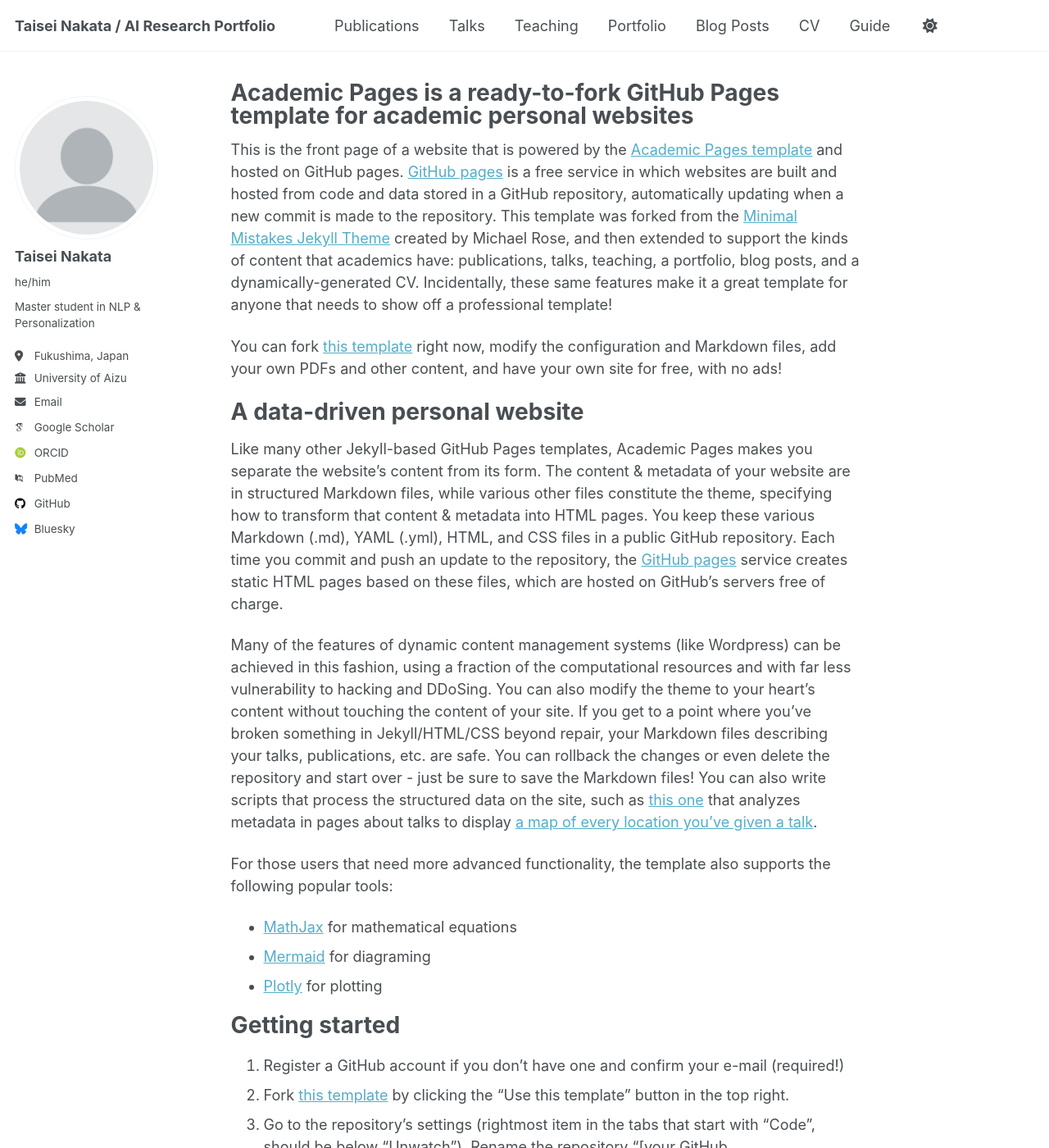
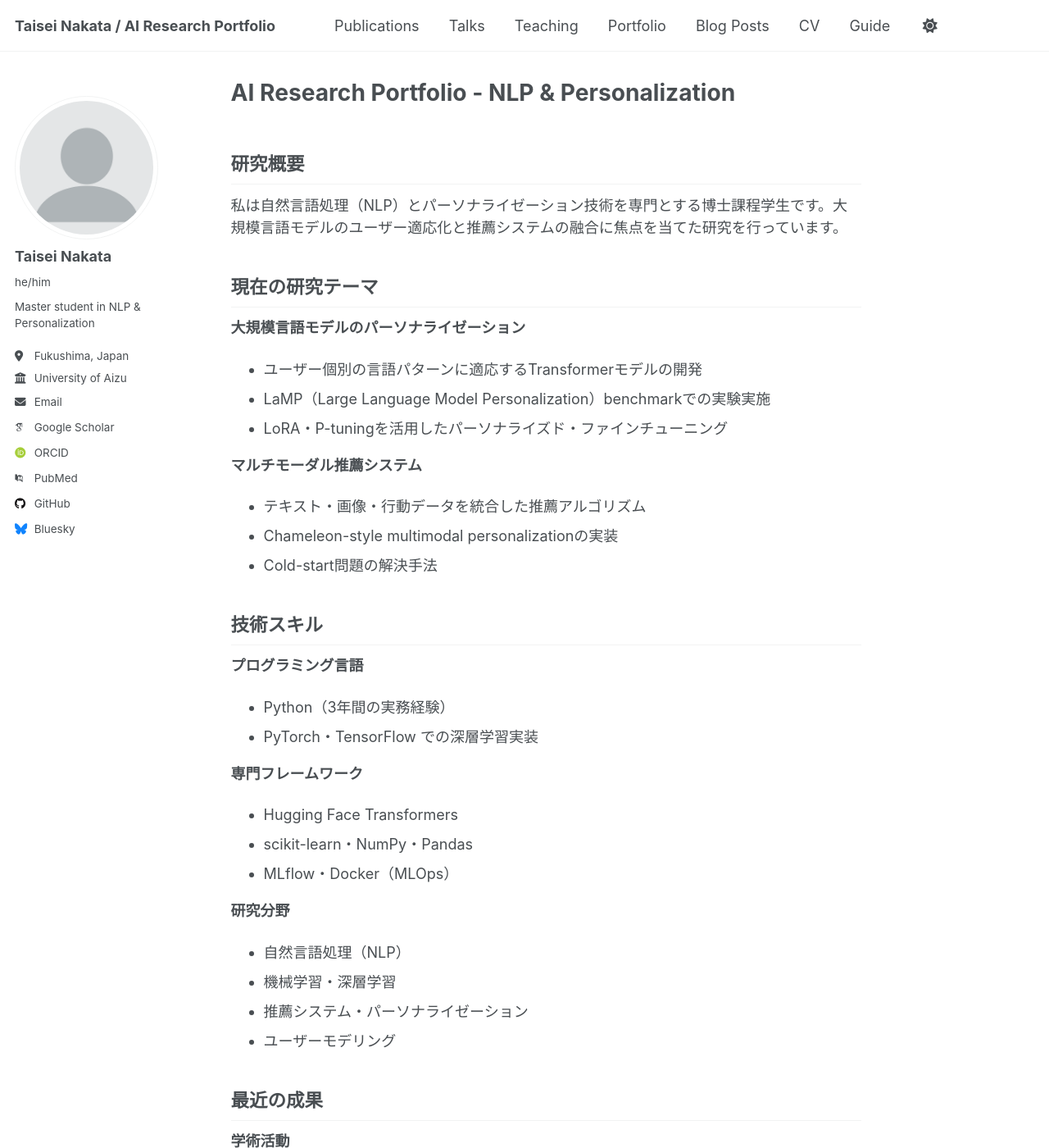
Before and after one commit to hugeclear/hugeclear.github.io, a Jekyll site: the page built from _pages/about.md, in a window 1280 px wide and 1400 px high. Shown: the whole window at 82% size. Built offline with Jekyll 4.4.1, drawn with Linux system fonts in a browser that asks for light colours; some web fonts are replaced; a script that is not in the unit is left out; some of the changed text lies outside the part shown.

Commit message:
Update about.md
add my information

```diff
--- a/_pages/about.md
+++ b/_pages/about.md
@@ -1,56 +1,79 @@
 ---
 permalink: /
-title: "Academic Pages is a ready-to-fork GitHub Pages template for academic personal websites"
+title: "AI Research Portfolio - NLP & Personalization"
 author_profile: true
 redirect_from:
   - /about/
   - /about.html
 ---
 
-This is the front page of a website that is powered by the [Academic Pages template](https://github.com/academicpages/academicpages.github.io) and hosted on GitHub pages. [GitHub pages](https://pages.github.com) is a free service in which websites are built and hosted from code and data stored in a GitHub repository, automatically updating when a new commit is made to the repository. This template was forked from the [Minimal Mistakes Jekyll Theme](https://mmistakes.github.io/minimal-mistakes/) created by Michael Rose, and then extended to support the kinds of content that academics have: publications, talks, teaching, a portfolio, blog posts, and a dynamically-generated CV. Incidentally, these same features make it a great template for anyone that needs to show off a professional template!
+## 研究概要
 
- You can fork [this template](https://github.com/academicpages/academicpages.github.io) right now, modify the configuration and Markdown files, add your own PDFs and other content, and have your own site for free, with no ads!
+私は自然言語処理（NLP）とパーソナライゼーション技術を専門とする博士課程学生です。大規模言語モデルのユーザー適応化と推薦システムの融合に焦点を当てた研究を行っています。
 
-A data-driven personal website
-======
-Like many other Jekyll-based GitHub Pages templates, Academic Pages makes you separate the website's content from its form. The content & metadata of your website are in structured Markdown files, while various other files constitute the theme, specifying how to transform that content & metadata into HTML pages. You keep these various Markdown (.md), YAML (.yml), HTML, and CSS files in a public GitHub repository. Each time you commit and push an update to the repository, the [GitHub pages](https://pages.github.com/) service creates static HTML pages based on these files, which are hosted on GitHub's servers free of charge.
+## 現在の研究テーマ
 
-Many of the features of dynamic content management systems (like Wordpress) can be achieved in this fashion, using a fraction of the computational resources and with far less vulnerability to hacking and DDoSing. You can also modify the theme to your heart's content without touching the content of your site. If you get to a point where you've broken something in Jekyll/HTML/CSS beyond repair, your Markdown files describing your talks, publications, etc. are safe. You can rollback the changes or even delete the repository and start over - just be sure to save the Markdown files! You can also write scripts that process the structured data on the site, such as [this one](https://github.com/academicpages/academicpages.github.io/blob/master/talkmap.ipynb) that analyzes metadata in pages about talks to display [a map of every location you've given a talk](https://academicpages.github.io/talkmap.html).
+**大規模言語モデルのパーソナライゼーション**
+- ユーザー個別の言語パターンに適応するTransformerモデルの開発
+- LaMP（Large Language Model Personalization）benchmarkでの実験実施
+- LoRA・P-tuningを活用したパーソナライズド・ファインチューニング
 
-For those users that need more advanced functionality, the template also supports the following popular tools:
-- [MathJax](https://www.mathjax.org/) for mathematical equations
-- [Mermaid](https://mermaid.js.org/) for diagraming
-- [Plotly](https://plotly.com/javascript/) for plotting
+**マルチモーダル推薦システム**
+- テキスト・画像・行動データを統合した推薦アルゴリズム
+- Chameleon-style multimodal personalizationの実装
+- Cold-start問題の解決手法
 
-Getting started
-======
-1. Register a GitHub account if you don't have one and confirm your e-mail (required!)
-1. Fork [this template](https://github.com/academicpages/academicpages.github.io) by clicking the "Use this template" button in the top right.
-1. Go to the repository's settings (rightmost item in the tabs that start with "Code", should be below "Unwatch"). Rename the repository "[your GitHub username].github.io", which will also be your website's URL.
-1. Set site-wide configuration and create content & metadata (see below -- also see [this set of diffs](http://archive.is/3TPas) showing what files were changed to set up [an example site](https://getorg-testacct.github.io) for a user with the username "getorg-testacct")
-1. Upload any files (like PDFs, .zip files, etc.) to the files/ directory. They will appear at https://[your GitHub username].github.io/files/example.pdf.
-1. Check status by going to the repository settings, in the "GitHub pages" section
+## 技術スキル
 
-Site-wide configuration
-------
-The main configuration file for the site is in the base directory in [_config.yml](https://github.com/academicpages/academicpages.github.io/blob/master/_config.yml), which defines the content in the sidebars and other site-wide features. You will need to replace the default variables with ones about yourself and your site's github repository. The configuration file for the top menu is in [_data/navigation.yml](https://github.com/academicpages/academicpages.github.io/blob/master/_data/navigation.yml). For example, if you don't have a portfolio or blog posts, you can remove those items from that navigation.yml file to remove them from the header.
+**プログラミング言語**
+- Python（3年間の実務経験）
+- PyTorch・TensorFlow での深層学習実装
 
-Create content & metadata
-------
-For site content, there is one Markdown file for each type of content, which are stored in directories like _publications, _talks, _posts, _teaching, or _pages. For example, each talk is a Markdown file in the [_talks directory](https://github.com/academicpages/academicpages.github.io/tree/master/_talks). At the top of each Markdown file is structured data in YAML about the talk, which the theme will parse to do lots of cool stuff. The same structured data about a talk is used to generate the list of talks on the [Talks page](https://academicpages.github.io/talks), each [individual page](https://academicpages.github.io/talks/2012-03-01-talk-1) for specific talks, the talks section for the [CV page](https://academicpages.github.io/cv), and the [map of places you've given a talk](https://academicpages.github.io/talkmap.html) (if you run this [python file](https://github.com/academicpages/academicpages.github.io/blob/master/talkmap.py) or [Jupyter notebook](https://github.com/academicpages/academicpages.github.io/blob/master/talkmap.ipynb), which creates the HTML for the map based on the contents of the _talks directory).
+**専門フレームワーク**
+- Hugging Face Transformers
+- scikit-learn・NumPy・Pandas
+- MLflow・Docker（MLOps）
 
-**Markdown generator**
+**研究分野**
+- 自然言語処理（NLP）
+- 機械学習・深層学習
+- 推薦システム・パーソナライゼーション
+- ユーザーモデリング
 
-The repository includes [a set of Jupyter notebooks](https://github.com/academicpages/academicpages.github.io/tree/master/markdown_generator
-) that converts a CSV containing structured data about talks or presentations into individual Markdown files that will be properly formatted for the Academic Pages template. The sample CSVs in that directory are the ones I used to create my own personal website at stuartgeiger.com. My usual workflow is that I keep a spreadsheet of my publications and talks, then run the code in these notebooks to generate the Markdown files, then commit and push them to the GitHub repository.
+## 最近の成果
 
-How to edit your site's GitHub repository
-------
-Many people use a git client to create files on their local computer and then push them to GitHub's servers. If you are not familiar with git, you can directly edit these configuration and Markdown files directly in the github.com interface. Navigate to a file (like [this one](https://github.com/academicpages/academicpages.github.io/blob/master/_talks/2012-03-01-talk-1.md) and click the pencil icon in the top right of the content preview (to the right of the "Raw | Blame | History" buttons). You can delete a file by clicking the trashcan icon to the right of the pencil icon. You can also create new files or upload files by navigating to a directory and clicking the "Create new file" or "Upload files" buttons.
+**学術活動**
+- 国際会議での発表経験（1回）
+- 査読付き論文執筆中
+- IELTS対策・英語での研究発表準備
 
-Example: editing a Markdown file for a talk
-![Editing a Markdown file for a talk](/images/editing-talk.png)
+**技術貢献**
+- オープンソースプロジェクトへの貢献予定
+- 技術ブログでの研究成果発信
+- GitHub Pagesでのポートフォリオ構築
 
-For more info
-------
-More info about configuring Academic Pages can be found in [the guide](https://academicpages.github.io/markdown/), the [growing wiki](https://github.com/academicpages/academicpages.github.io/wiki), and you can always [ask a question on GitHub](https://github.com/academicpages/academicpages.github.io/discussions). The [guides for the Minimal Mistakes theme](https://mmistakes.github.io/minimal-mistakes/docs/configuration/) (which this theme was forked from) might also be helpful.
+**キャリア開発**
+- ビッグテック企業（Google・Meta・Microsoft）への就職準備
+- インターンシップ申請に向けた技術力強化
+- LeetCode・システム設計の学習
+
+## 将来の目標
+
+**短期目標（6ヶ月）**
+- DAAD奨学金獲得によるドイツ博士課程留学
+- 技術面接・コーディング面接での高評価獲得
+- 国際会議での論文採択
+
+**長期目標（2-3年）**
+- Research Scientist・Applied Scientist としてのキャリア構築
+- パーソナライゼーション分野での学術的貢献
+- 産業界と学術界を橋渡しする研究者として活躍
+
+---
+
+**Contact Information**
+- Email: [your.email@example.com](mailto:your.email@example.com)
+- GitHub: [github.com/yourusername](https://github.com/yourusername)
+- LinkedIn: [linkedin.com/in/yourprofile](https://linkedin.com/in/yourprofile)
+
+*Last updated: 2025年7月*
```
